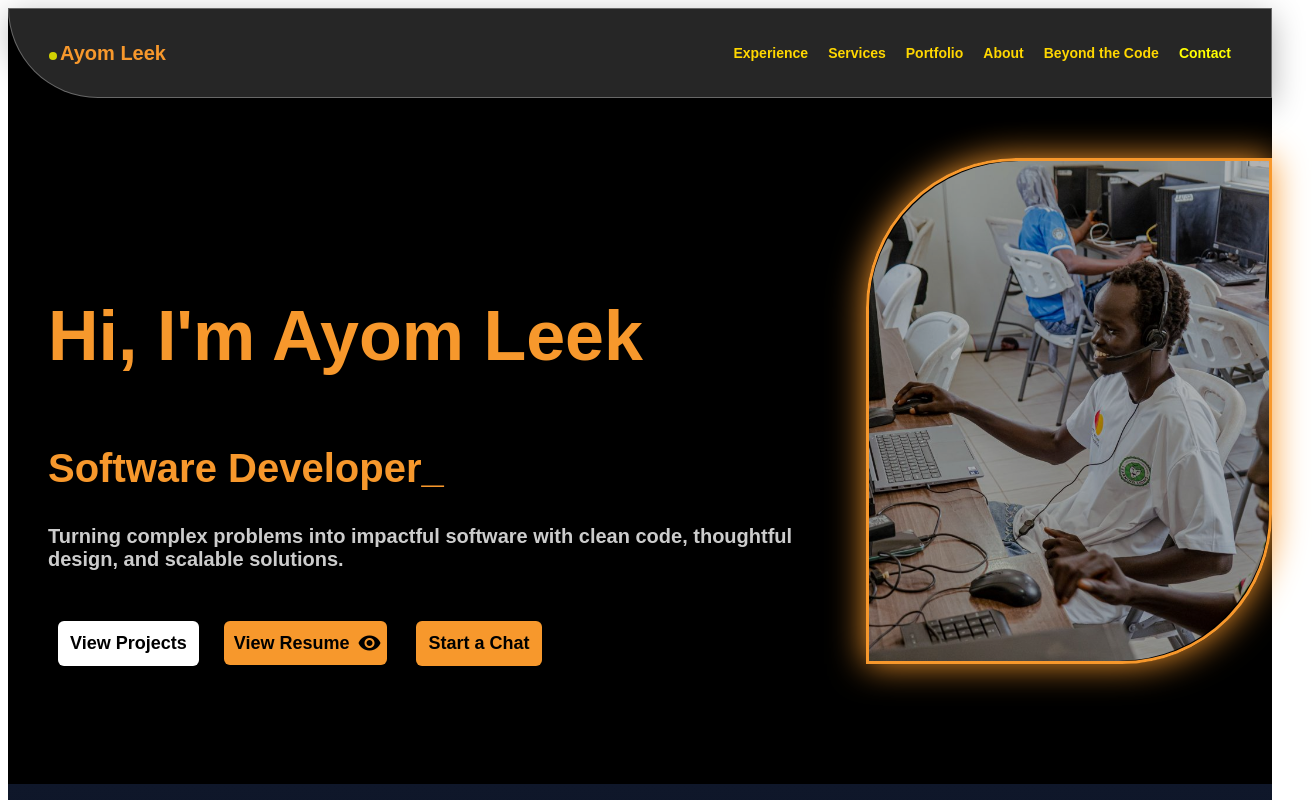
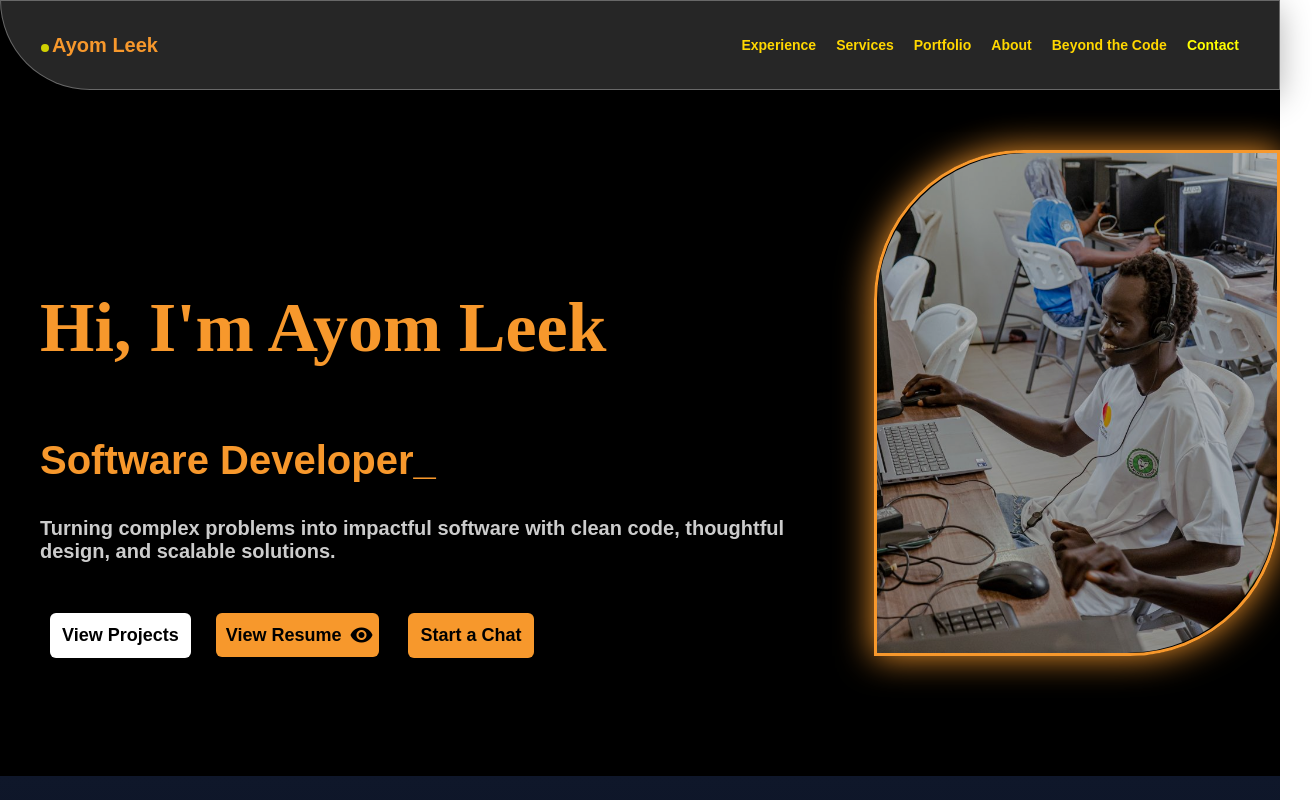
Before and after one commit to ayomleek/Ayom_Portfolio2, a React (Vite) app: page / in a window 1280 px wide. Shown: the top 800 px of the page, 1312 px wide, since content can reach past the window. Built offline with nearby package versions, Linux system fonts and the light colour scheme.

Commit message:
Apply fonts on the titles and the body

```diff
--- a/src/index.css
+++ b/src/index.css
@@ -1,6 +1,59 @@
+*,
+*::before,
+*::after {
+  box-sizing: border-box;
+}
+
+html {
+  scroll-behavior: smooth;
+  scroll-padding-top: 76px;
+  -webkit-text-size-adjust: 100%;
+}
+
+body {
+  min-width: 320px;
+  margin: 0;
+  font-family: "Lato", sans-serif;
+  overflow-x: clip;
+}
+
+h1.section1namess,
+.expirence1,
+.expirences1,
+.prossName,
+.services-title,
+.whoiam,
+.beyodsme,
+.contactheading h1 {
+  font-family: "Grand Hotel", cursive;
+}
+
+img,
+svg,
+video {
+  max-width: 100%;
+}
+
+button,
+input,
+textarea {
+  font: inherit;
+}
+
 #canvas {
   position: fixed;
   inset: 0;
   pointer-events: none;
   z-index: 1;
 }
+
+@media (prefers-reduced-motion: reduce) {
+  *,
+  *::before,
+  *::after {
+    scroll-behavior: auto !important;
+    animation-duration: 0.01ms !important;
+    animation-iteration-count: 1 !important;
+    transition-duration: 0.01ms !important;
+  }
+}
```
